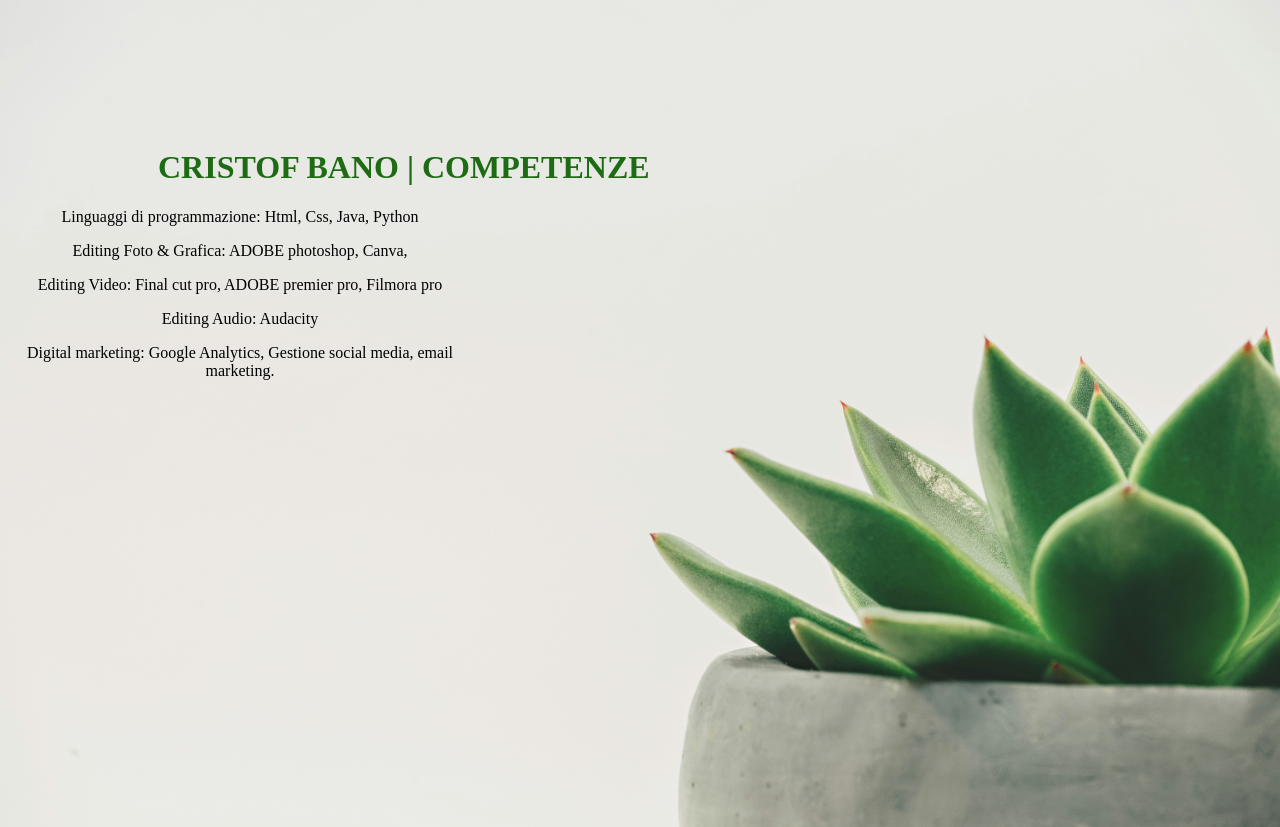
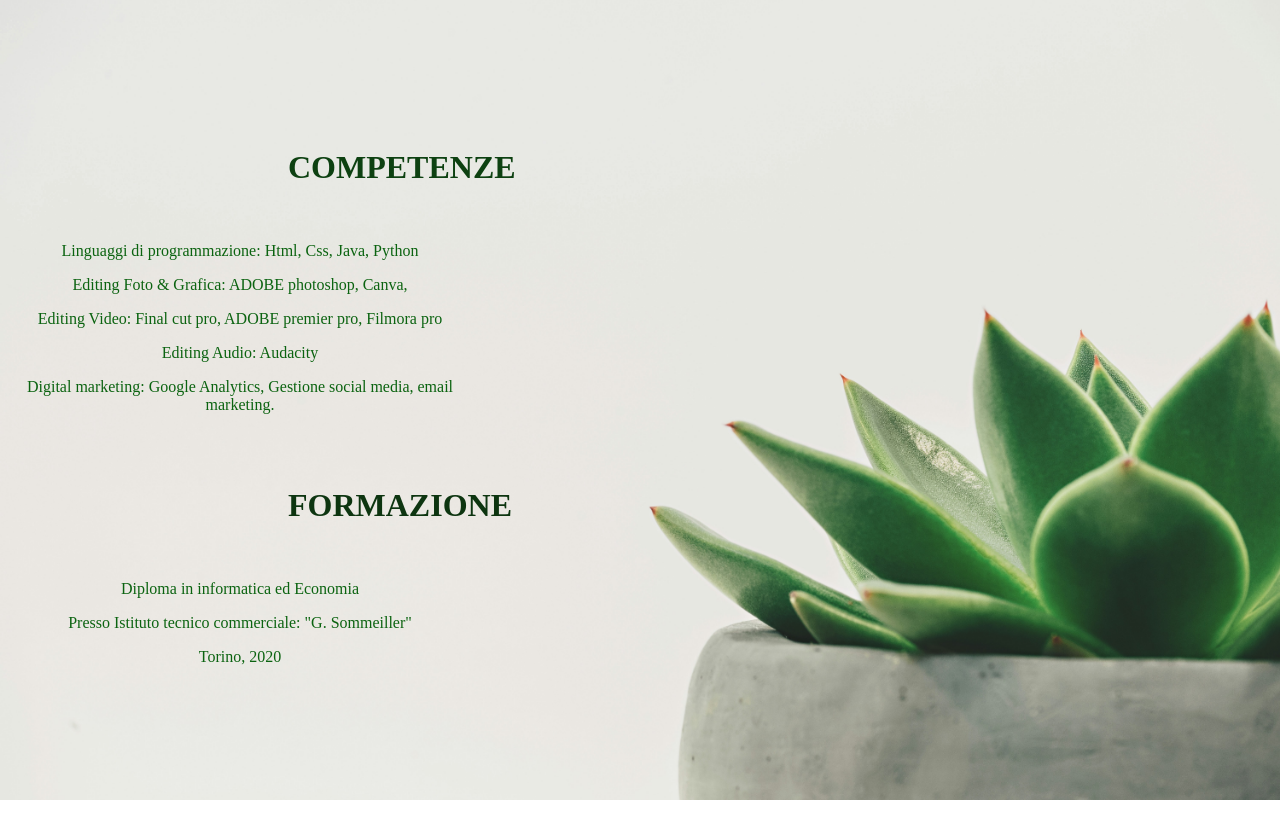
Before and after one commit to Kio89/Portfolio, a plain HTML site: page progetto_casa/index.html in a window 1280 px wide. Shown: the top 827 px of the page. After the commit the page ends 800 px from the top, so only its background shows below. Drawn offline with Linux system fonts and the light colour scheme.

Commit message:
Descrizione

```diff
--- a/progetto_casa/index.html
+++ b/progetto_casa/index.html
@@ -28,9 +28,9 @@ body {
 
 .titolo {
 
-    color: rgb(29, 107, 19);
-    text-align: left;
-    padding-left: 150px;
+    color: rgb(13, 65, 17);
+
+    padding-left: 280px;
     padding-top: 120px;
 
 
@@ -39,13 +39,29 @@ body {
 
 .paragrafo  {
 
-    color: black;
+    color: rgb(11, 99, 16);
     padding-right: 800px;
-    padding-bottom: 60%;
+
 
 
 }
 
+.formazione {
+
+    color:  rgb(13, 53, 16);
+    padding-left: 280px;
+
+
+
+}
+
+
+.formazione1 {
+
+    color: rgb(11, 99, 16);
+    text-align: center;
+    padding-right: 800px;
+}
 
 
 </style>
@@ -57,7 +73,8 @@ body {
 
     <div class="titolo">
 
-        <h1> CRISTOF BANO | COMPETENZE </h1>
+        <h1> COMPETENZE </h1>
+        <br>
 
     </div>
 
@@ -70,15 +87,26 @@ body {
             <p style="text-align: center;"> Editing Audio: Audacity</p>
             <p style="text-align: center;"> Digital marketing: Google Analytics, Gestione social media, email marketing.</p>
             <br>
-
+            <br>
 
 
     </div>
 
 
-    <div class="sottotitolo">
+    <div class="formazione">
 
-        <h2> </h2>
+        <h1> FORMAZIONE </h1>
+        <br>
+
+
+    </div>
+
+    <div class="formazione1">
+
+
+        <p> Diploma in informatica ed Economia </p>
+        <p> Presso Istituto tecnico commerciale: "G. Sommeiller"</p>
+        <p> Torino, 2020 </p>
 
 
 
@@ -89,5 +117,11 @@ body {
 
 
 
+
+
+
 </body>
+
+
+
 </html>
--- a/progetto_casa/style.css
+++ b/progetto_casa/style.css
@@ -51,7 +51,7 @@ a:hover {
 }
 
 .titolo {
-    color: rgb(138, 13, 72);
+    color: rgb(82, 6, 42);
 
     padding-left: 150px;
     padding-top: 200px;
```
Also changed, not shown: progetto_casa/portfolio.html (+1 -1 lines), progetto_casa/privacy.html (+1 -1 lines), progetto_casa/progetti.html (added, +31 -0 lines), progetto_casa/Assets/privacy-security-protection-png.png (added).
